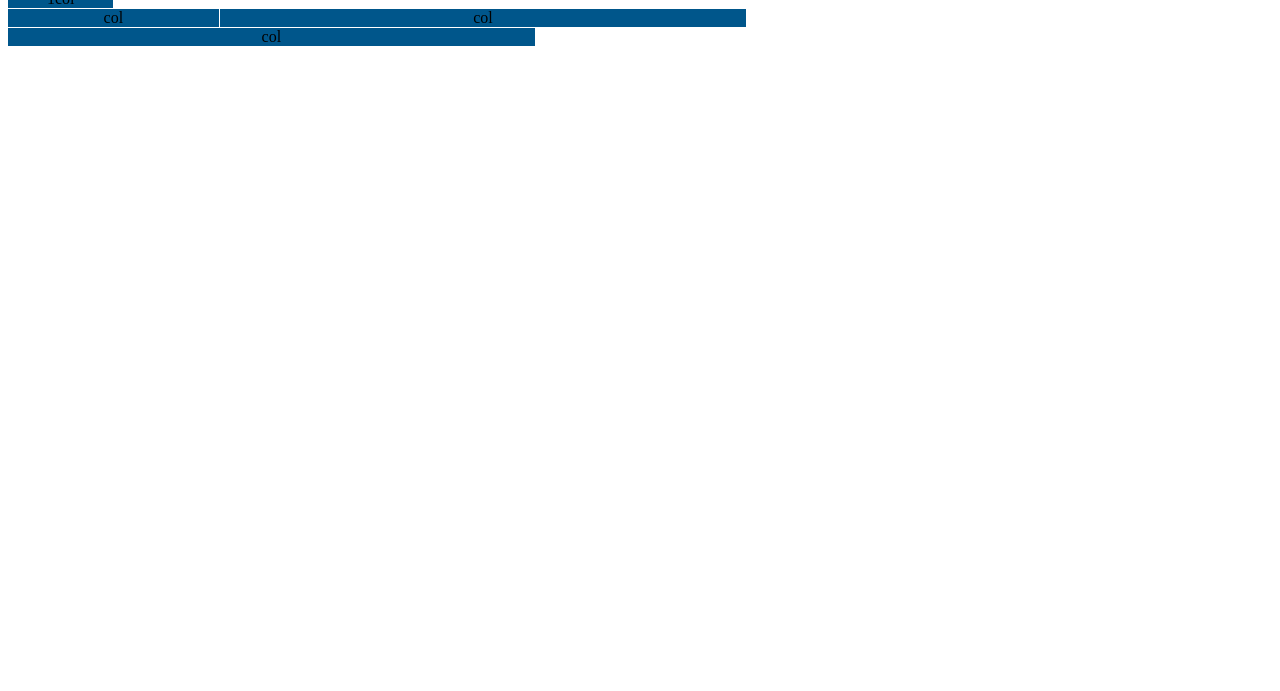
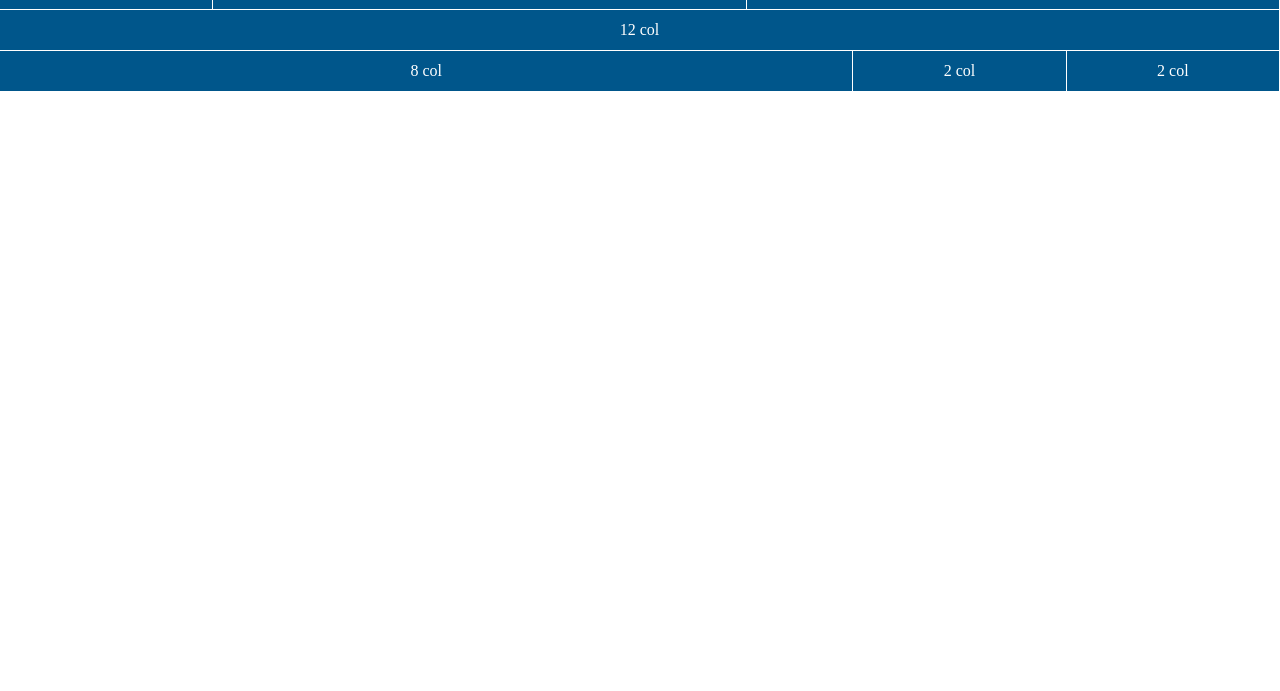
Before and after one commit to frame88/html-css-12bool, a plain HTML site: page index.html in a window 1280 px wide. Shown: the part 109-800 px from the top of the page. Drawn offline with Linux system fonts and the light colour scheme.

Commit message:
3,4 riga

```diff
--- a/css/style.css
+++ b/css/style.css
@@ -1,3 +1,13 @@
+*{
+    margin: 0;
+    padding: 0;
+    box-sizing: border-box;
+}
+
+html{
+    font-size: 100%;
+}
+
 .bg-blue{
     background-color: rgb(0, 86, 139);
 }
@@ -10,6 +20,12 @@
 [class *="col"] {
     text-align: center;
 }
+
+[class *="col"] span{
+    line-height: 40px;
+    color: white;
+}
+
 
 .row {
     display: flex;
--- a/index.html
+++ b/index.html
@@ -65,3 +65,25 @@
         </div>
     </div>
     <!--/2 riga-->
+
+    <!--3a riga-->
+    <div class="row">
+        <div class="col-12 bg-blue border">
+            <span>12 col</span>
+        </div>
+    </div>
+    <!--/3a riga-->
+
+    <!--4a riga-->
+    <div class="row">
+        <div class="col-8 bg-blue border">
+            <span>8 col</span>
+        </div>
+        <div class="col-2 bg-blue border">
+            <span>2 col</span>
+        </div>
+        <div class="col-2 bg-blue border">
+            <span>2 col</span>
+        </div>
+    </div>
+    <!--/4a riga-->
```
